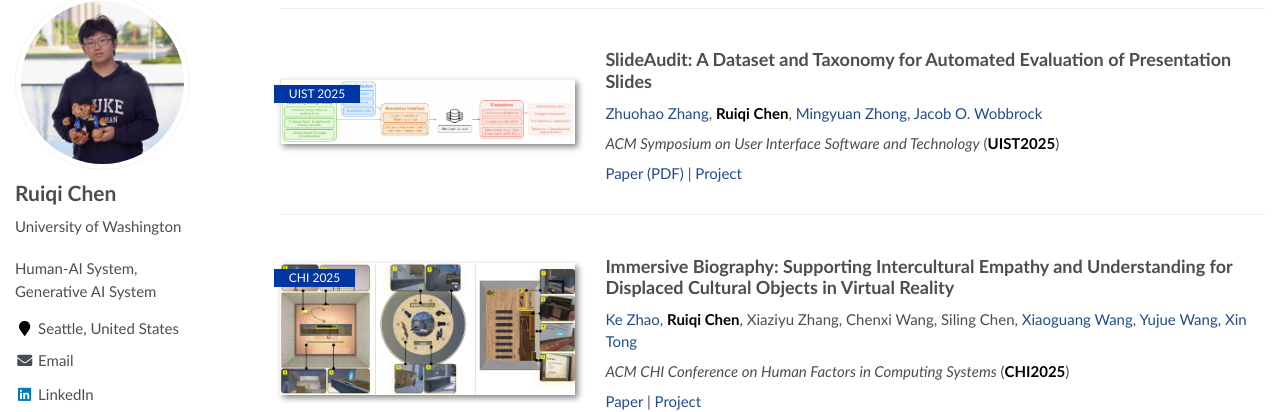
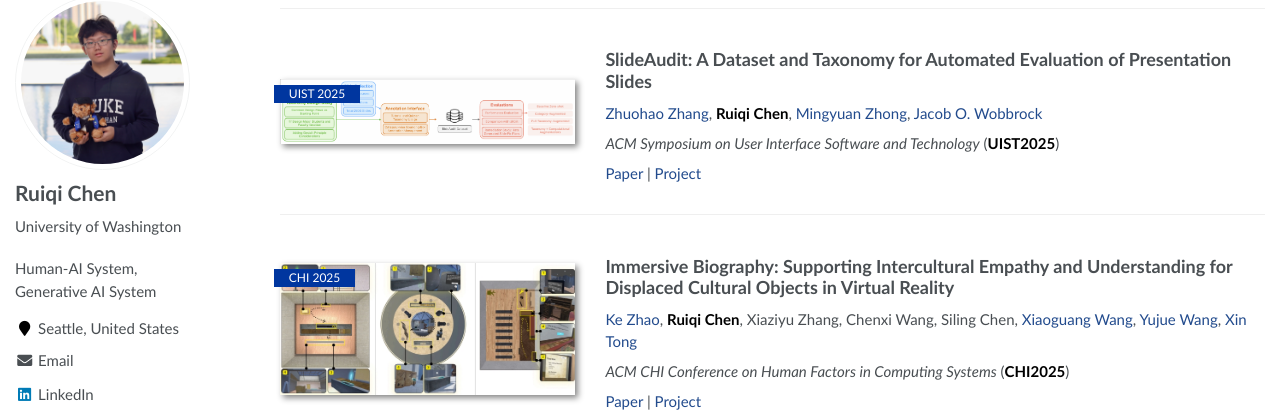
Before and after one commit to Ruiqi-Chen-0216/Ruiqi-Chen-0216.github.io, a Jekyll site: the page built from _pages/home.md, in a window 1280 px wide and 900 px high, scrolled down 735 px. Shown: the part 96-508 px from the top of the window. Built offline with Jekyll 4.4.1, drawn with Linux system fonts in a browser that asks for light colours; some web fonts are replaced.

Commit message:
Update home.md

```diff
--- a/_pages/home.md
+++ b/_pages/home.md
@@ -63,7 +63,7 @@
 
 *ACM Symposium on User Interface Software and Technology* (**UIST2025**)
 
-[Paper (PDF)](papers/slideaudit.pdf) \| [Project](https://github.com/Ruiqi-Chen-0216/SlideAudit)
+[Paper](https://arxiv.org/abs/2508.03630) \| [Project](https://github.com/Ruiqi-Chen-0216/SlideAudit)
 </div>
 </div>
 
```
